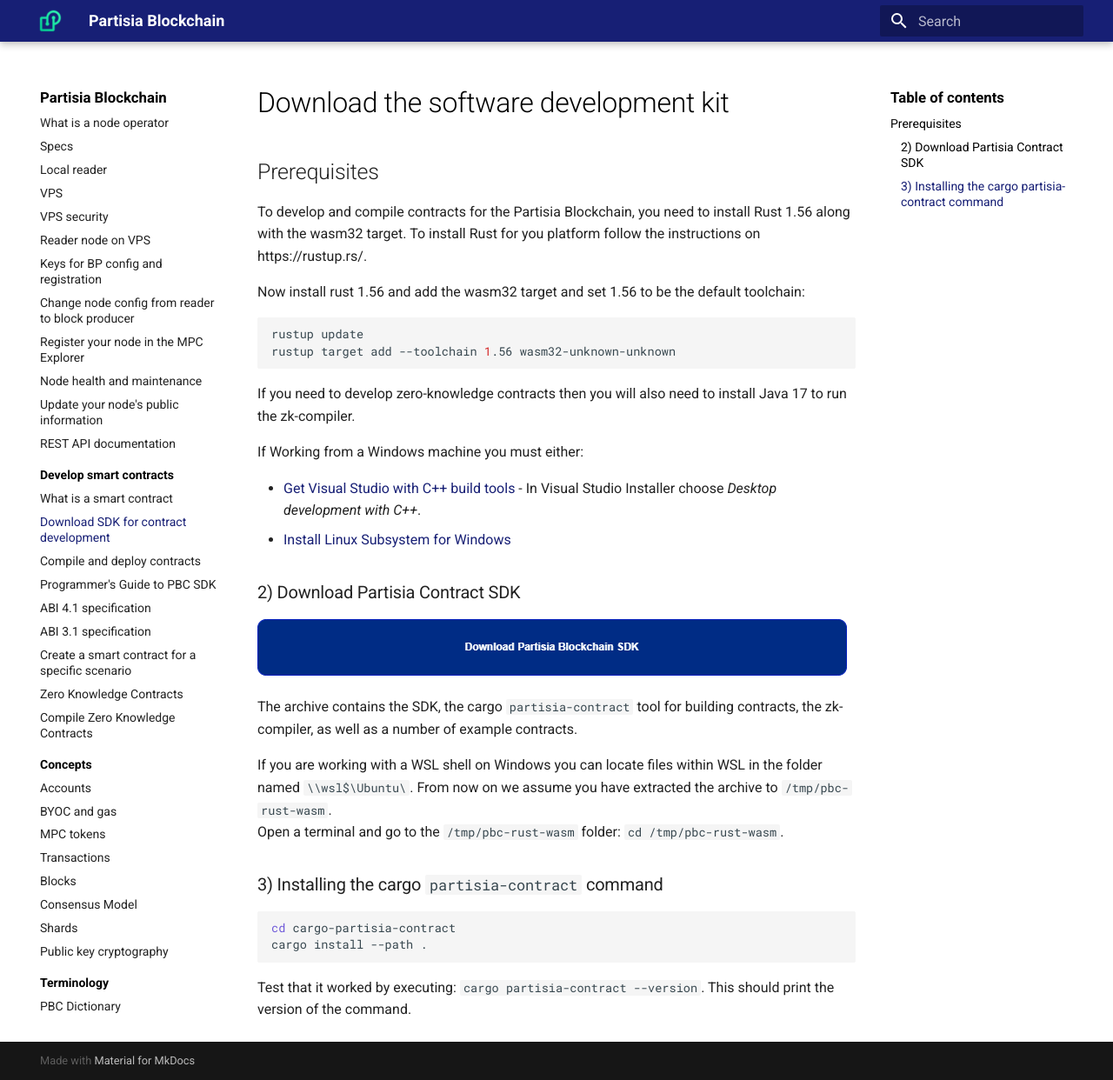
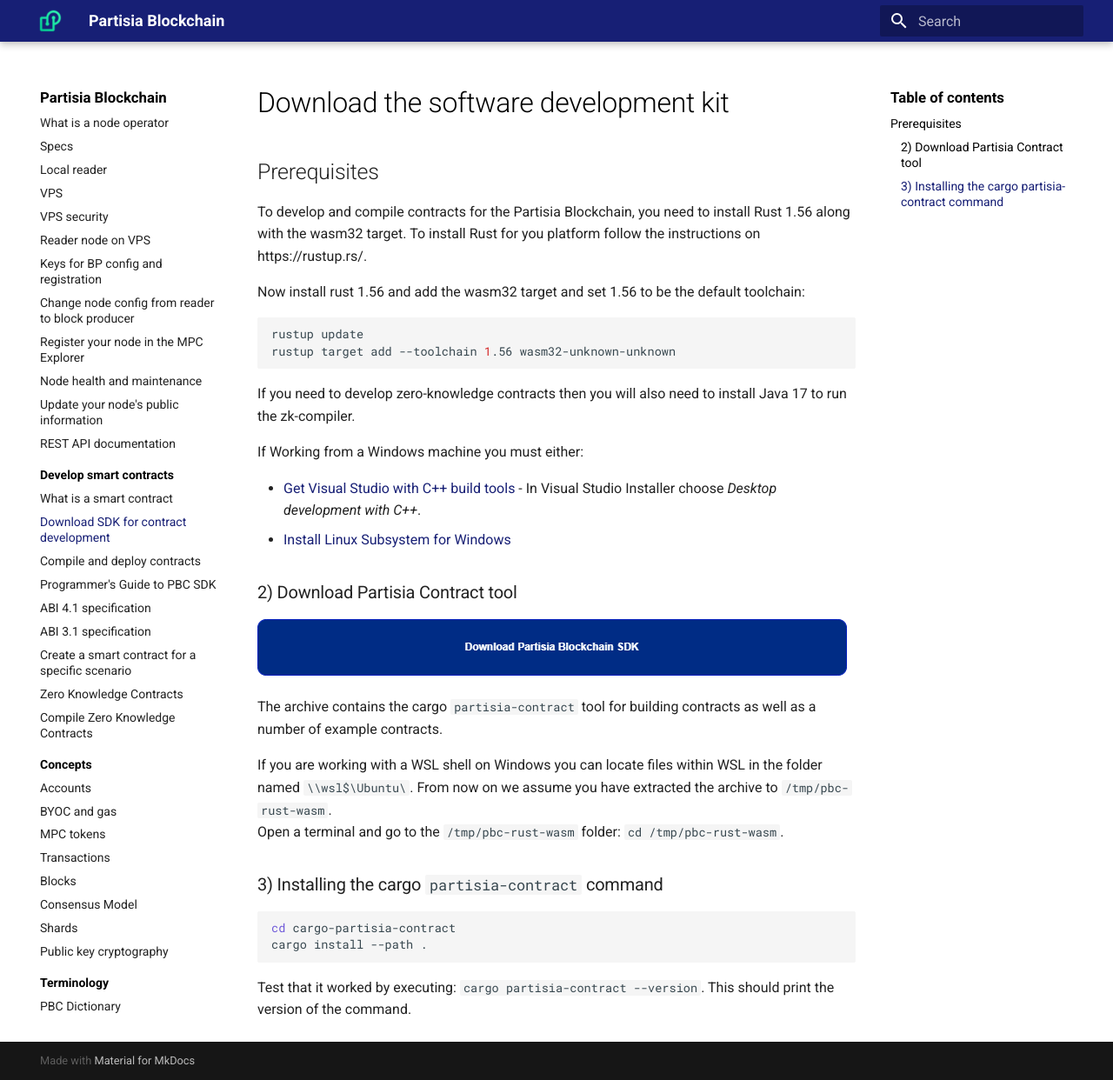
Before and after one commit to 0xSero/partisia-docs, an MkDocs documentation site: the page built from docs/download-sdk.md, in a window 1280 px wide and 1242 px high. Shown: the whole window at 87% size. Built offline with MkDocs 1.6.1 and Material for MkDocs 9.7.7, drawn with Linux system fonts in a browser that asks for light colours; a script that is not in the unit is left out.

Commit message:
Updated documentation

```diff
--- a/docs/download-sdk.md
+++ b/docs/download-sdk.md
@@ -18,11 +18,11 @@
 - [Get Visual Studio with C++  build tools](https://visualstudio.microsoft.com/downloads/) - In Visual Studio Installer choose *Desktop development with C++*.
 - [Install Linux Subsystem for Windows](https://docs.microsoft.com/en-us/windows/wsl/install)
 
-### 2) Download Partisia Contract SDK
+### 2) Download Partisia Contract tool
 
 [![button](Download.png)](LINK_TO_RUST_CONTRACT_SDK)
 
-The archive contains the SDK, the cargo `partisia-contract` tool for building contracts, the zk-compiler, as well as a number of example contracts.
+The archive contains the cargo `partisia-contract` tool for building contracts as well as a number of example contracts.
 
 If you are working with a WSL shell on Windows you can locate files within WSL in the folder named `\\wsl$\Ubuntu\`.
 From now on we assume you have extracted the archive to `/tmp/pbc-rust-wasm`.
--- a/version.txt
+++ b/version.txt
@@ -1 +1 @@
-9.0.0
+9.1.1
```
Also changed, not shown: sdk-readme.md (+5 -4 lines), 1 other file.
